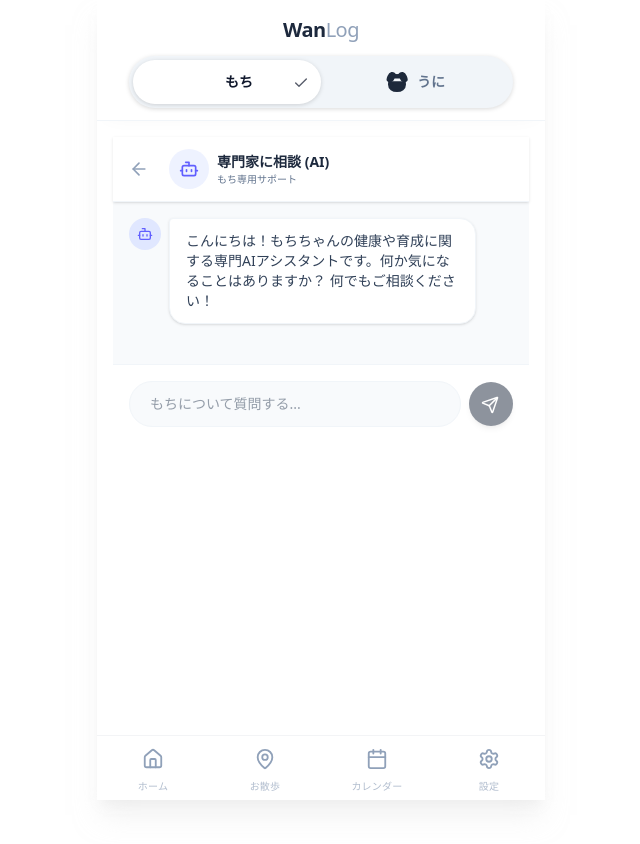
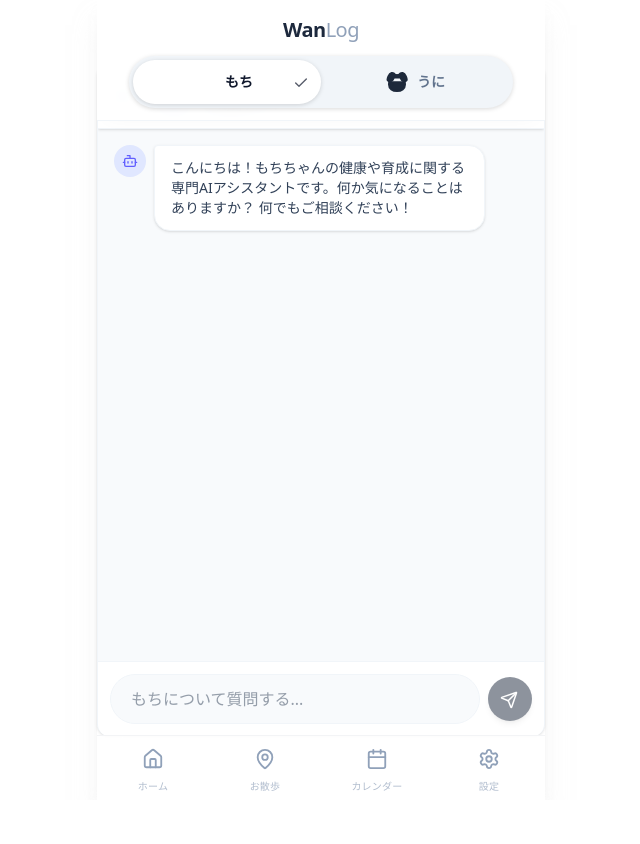
Before and after one commit to iriettty/mochiuni, a Next.js app: page /chat in a window 1280 px wide. Shown: the top 844 px of the page, without its empty margins (319-959 px from the left). After the commit the page ends 800 px from the top, so only its background shows below. Built offline with nearby package versions, Linux system fonts and the light colour scheme.

Commit message:
Fix chat layout, API model integration, and global scrolling

```diff
--- a/src/app/api/chat/route.ts
+++ b/src/app/api/chat/route.ts
@@ -18,9 +18,9 @@ export async function POST(req: Request) {
 
         const systemInstruction = getSystemInstruction(dogId);
 
-        // Call the Gemini 2.0 Flash model via Vercel AI SDK
+        // Call the Gemini 2.5 Flash model via Vercel AI SDK
         const result = await streamText({
-            model: google('gemini-2.0-flash'),
+            model: google('gemini-2.5-flash'),
             system: systemInstruction,
             messages,
             temperature: 0.7, // Add a slightly creative but focused temperature
--- a/src/app/chat/page.tsx
+++ b/src/app/chat/page.tsx
@@ -11,34 +11,66 @@ export default function ChatPage() {
     const data = dogData[activeDog];
     const router = useRouter();
 
-    const { messages, input, handleInputChange, handleSubmit, isLoading } = useChat({
+    const { messages, setMessages, input, handleInputChange, handleSubmit, isLoading, error } = useChat({
         api: "/api/chat",
         body: {
             data: { dogId: activeDog }
         },
-        initialMessages: [
-            {
-                id: "welcome",
-                role: "assistant",
-                content: `こんにちは！${data.name}ちゃんの健康や育成に関する専門AIアシスタントです。何か気になることはありますか？ 何でもご相談ください！`,
-            }
-        ]
+        onError: (error) => {
+            console.error("Chat Error:", error);
+        }
     });
 
     const messagesEndRef = useRef<HTMLDivElement>(null);
+    const [isMounted, setIsMounted] = useState(false);
 
     const scrollToBottom = () => {
         messagesEndRef.current?.scrollIntoView({ behavior: "smooth" });
     };
 
     useEffect(() => {
+        setIsMounted(true);
+        const saved = localStorage.getItem(`chat_${activeDog}`);
+        if (saved) {
+            try {
+                const parsed = JSON.parse(saved);
+                if (parsed.length > 0) {
+                    setMessages(parsed);
+                    return;
+                }
+            } catch (e) {
+                console.error("Failed to parse chat history", e);
+            }
+        }
+
+        setMessages([
+            {
+                id: "welcome",
+                role: "assistant",
+                content: `こんにちは！${data.name}ちゃんの健康や育成に関する専門AIアシスタントです。何か気になることはありますか？ 何でもご相談ください！`,
+            }
+        ]);
+    }, [activeDog, data.name, setMessages]);
+
+    useEffect(() => {
+        if (!isMounted) return;
+        if (messages.length > 0) {
+            localStorage.setItem(`chat_${activeDog}`, JSON.stringify(messages));
+        }
         scrollToBottom();
-    }, [messages]);
+    }, [messages, activeDog, isMounted, error]);
+
+    if (!isMounted) {
+        return <div className="flex-1 flex items-center justify-center text-slate-400">読み込み中...</div>;
+    }
 
     return (
-        <div className="flex flex-col h-full bg-slate-50 relative animate-fade-in -mx-4 -my-6 sm:-mx-0 sm:-my-0">
+        <div
+            className="fixed inset-x-0 mx-auto max-w-md z-30 flex flex-col bg-slate-50 overflow-hidden shadow-sm sm:rounded-xl border-x border-slate-100 animate-fade-in"
+            style={{ top: "64px", bottom: "calc(64px + env(safe-area-inset-bottom))" }}
+        >
             {/* Chat Header */}
-            <div className="bg-white px-4 py-3 shadow-sm border-b border-slate-100 flex items-center space-x-3 z-10">
+            <div className="bg-white px-4 py-3 shadow-sm flex items-center space-x-3 z-10 border-b border-slate-100 shrink-0">
                 <button
                     onClick={() => router.back()}
                     className="p-2 -ml-2 text-slate-400 hover:text-slate-600 rounded-full transition-colors"
@@ -57,7 +89,7 @@ export default function ChatPage() {
             </div>
 
             {/* Chat Messages */}
-            <div className="flex-1 overflow-y-auto p-4 space-y-4">
+            <div className="flex-1 overflow-y-auto p-4 space-y-4 min-h-0 pb-4">
                 {messages.map((m) => (
                     <div
                         key={m.id}
@@ -93,20 +125,30 @@ export default function ChatPage() {
                     </div>
                 )}
 
+                {error && (
+                    <div className="bg-red-50 text-red-600 text-xs p-3 rounded-lg border border-red-100 shadow-sm mt-4 text-center">
+                        現在API制限（無料枠上限）によりAIが一時的に回答できません。しばらく時間をおいてから再度お試しください。
+                    </div>
+                )}
+
                 <div ref={messagesEndRef} className="h-2" />
             </div>
 
             {/* Chat Input */}
-            <div className="bg-white p-4 border-t border-slate-100 pb-8 sm:pb-4">
+            <div className="bg-white p-3 border-t border-slate-100 shrink-0">
                 <form
-                    onSubmit={handleSubmit}
+                    onSubmit={(e) => {
+                        e.preventDefault();
+                        handleSubmit(e);
+                    }}
                     className="flex items-center space-x-2"
                 >
                     <input
                         value={input}
                         onChange={handleInputChange}
                         placeholder={`${data.name}について質問する...`}
-                        className="flex-1 bg-slate-50 text-slate-700 text-sm rounded-full px-5 py-3 focus:outline-none focus:ring-2 focus:ring-slate-200 border border-slate-100"
+                        className="flex-1 bg-slate-50 text-slate-700 text-base rounded-full px-5 py-3 focus:outline-none focus:ring-2 focus:ring-slate-200 border border-slate-100"
+                        style={{ fontSize: "16px" }}
                         disabled={isLoading}
                     />
                     <button
--- a/src/app/globals.css
+++ b/src/app/globals.css
@@ -4,13 +4,19 @@
   --font-sans: var(--font-geist-sans), Arial, Helvetica, sans-serif;
   --font-mono: var(--font-geist-mono), ui-monospace, SFMono-Regular;
 
-  --color-mochi: #f8fafc; /* slate-50 */
-  --color-mochi-dark: #cbd5e1; /* slate-300 */
-  --color-mochi-text: #0f172a; /* slate-900 */
+  --color-mochi: #f8fafc;
+  /* slate-50 */
+  --color-mochi-dark: #cbd5e1;
+  /* slate-300 */
+  --color-mochi-text: #0f172a;
+  /* slate-900 */
 
-  --color-uni: #fef3c7; /* amber-50 */
-  --color-uni-dark: #fcd34d; /* amber-300 */
-  --color-uni-text: #78350f; /* amber-900 */
+  --color-uni: #fef3c7;
+  /* amber-50 */
+  --color-uni-dark: #fcd34d;
+  /* amber-300 */
+  --color-uni-text: #78350f;
+  /* amber-900 */
 
   --background: #ffffff;
   --foreground: #171717;
@@ -22,7 +28,15 @@
   }
 }
 
+html {
+  height: 100%;
+}
+
 body {
+  height: 100%;
+  height: 100dvh;
+  overflow: hidden;
+  overscroll-behavior-y: none;
   background-color: var(--background);
   color: var(--foreground);
 }
@@ -33,13 +47,25 @@ body {
 
 /* Base animations for smooth route transitions and element pop-ins */
 @keyframes fade-in {
-  from { opacity: 0; }
-  to { opacity: 1; }
+  from {
+    opacity: 0;
+  }
+
+  to {
+    opacity: 1;
+  }
 }
 
 @keyframes slide-up {
-  from { transform: translateY(10px); opacity: 0; }
-  to { transform: translateY(0); opacity: 1; }
+  from {
+    transform: translateY(10px);
+    opacity: 0;
+  }
+
+  to {
+    transform: translateY(0);
+    opacity: 1;
+  }
 }
 
 .animate-fade-in {
--- a/src/app/layout.tsx
+++ b/src/app/layout.tsx
@@ -7,7 +7,15 @@ import "./globals.css"
 export const metadata = {
   title: "WanLog",
   description: "Manage your awesome 2 dogs, Mochi & Uni!",
+}
+
+export const viewport = {
   themeColor: "#ffffff",
+  width: "device-width",
+  initialScale: 1,
+  maximumScale: 1,
+  userScalable: false,
+  interactiveWidget: "resizes-visual",
 }
 
 export default function RootLayout({
@@ -20,9 +28,9 @@ export default function RootLayout({
       <body className="antialiased bg-neutral-50 text-neutral-900 pb-20 selection:bg-neutral-200">
         <DogProvider>
           <WalkProvider>
-            <div className="max-w-md mx-auto min-h-[100dvh] bg-white shadow-xl shadow-neutral-200/50 relative overflow-hidden flex flex-col">
+            <div className="max-w-md mx-auto h-[100dvh] bg-white shadow-xl shadow-neutral-200/50 relative overflow-hidden flex flex-col">
               <Header />
-              <main className="flex-1 w-full flex flex-col pt-4 px-4 overflow-y-auto overflow-x-hidden">
+              <main className="flex-1 w-full flex flex-col pt-4 px-4 overflow-y-auto overflow-x-hidden pb-safe pb-24">
                 {children}
               </main>
               <BottomNav />
```
